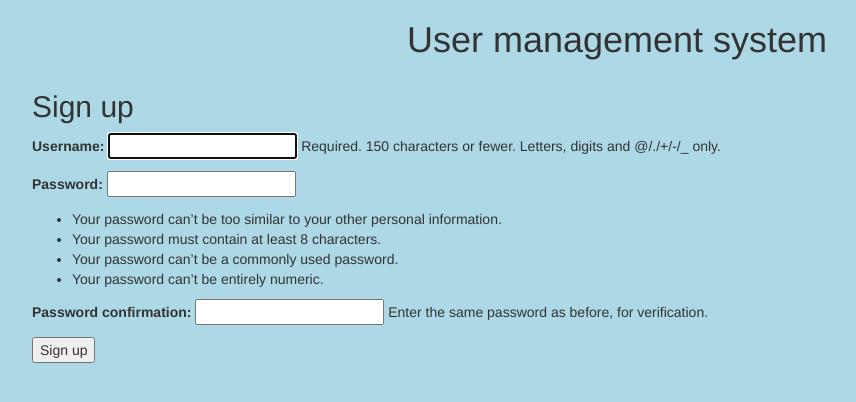
After one commit to nidhisha-shetty/Human-Resource-CRM-System, a Django app: page /signup/ in a window 1280 px wide. The commit adds this page. Shown: the top 402 px of the page, without its empty margins (23-879 px from the left). Run offline with Django 3.2, Linux system fonts and the light colour scheme; some libraries are stand-ins or nearby versions.

Commit message:
Add authentication system to the project

```diff
--- a/pricebabaapp/templates/base.html
+++ b/pricebabaapp/templates/base.html
@@ -8,7 +8,7 @@
 <script src="https://cdn.datatables.net/1.10.16/js/jquery.dataTables.min.js"></script>
 <script src="https://cdn.datatables.net/1.10.16/js/dataTables.bootstrap4.min.js"></script>
 
-
+<body style="background-color:lightblue"
 <div class="container">
 <div class="row">
   {% block content %}
--- /dev/null
+++ b/pricebabaapp/templates/signup.html
@@ -0,0 +1,10 @@
+{% extends 'base.html' %}
+
+{% block content %}
+  <h2>Sign up</h2>
+  <form method="post">
+    {% csrf_token %}
+    {{ form.as_p }}
+    <button type="submit">Sign up</button>
+  </form>
+{% endblock %}
--- a/pricebabaapp/views.py
+++ b/pricebabaapp/views.py
@@ -1,6 +1,8 @@
-from django.shortcuts import render
+from django.shortcuts import render, redirect
 from .forms import Pricebabaf
 from django.contrib import messages
+from django.contrib.auth.forms import UserCreationForm
+from django.contrib.auth import login, authenticate
 from .models import Pricebaba
 from django.views.generic import ListView
 from django.views.generic import View
@@ -39,6 +41,20 @@ def edit_view(request, id):
     }
     return render(request, "edit.html", context)
 
+def signup_view(request):
+    if request.method == 'POST':
+        form = UserCreationForm(request.POST)
+        if form.is_valid():
+            form.save()
+            username = form.cleaned_data.get('username')
+            raw_password = form.cleaned_data.get('password1')
+            user = authenticate(username=username, password=raw_password)
+            login(request, user)
+            return redirect('/user_add')
+    else:
+        form = UserCreationForm()
+    return render(request, "signup.html", {'form': form})
+
 # class crudview(ListView):
 #     model = Pricebaba
 #     template_name = 'crud.html'
--- a/pricebabaproject/settings.py
+++ b/pricebabaproject/settings.py
@@ -78,6 +78,7 @@ DATABASES = {
     'default': {
         'ENGINE': 'django.db.backends.sqlite3',
         'NAME': BASE_DIR / 'db.sqlite3',
+
     }
 }
 
@@ -119,3 +120,4 @@ USE_TZ = True
 # https://docs.djangoproject.com/en/3.1/howto/static-files/
 
 STATIC_URL = '/static/'
+LOGIN_REDIRECT_URL : '/'
--- a/pricebabaproject/urls.py
+++ b/pricebabaproject/urls.py
@@ -15,9 +15,13 @@ Including another URLconf
 """
 from django.contrib import admin
 from django.urls import path
+from django.contrib.auth import views as auth_views
 from pricebabaapp.views import *
 
 urlpatterns = [
+    path('signup/', signup_view),
+    path('login/', auth_views.LoginView.as_view(), {'template_name': 'record.html'}),
+    path('logout/', auth_views.LogoutView.as_view(), name='logout'),
     path('admin/', admin.site.urls),
     path('user_add', add_view),
     path('user_edit/<int:id>/', edit_view),
```
Also changed, not shown: pricebabaapp/templates/registration/login.html (added, +13 -0 lines), db.sqlite3.
